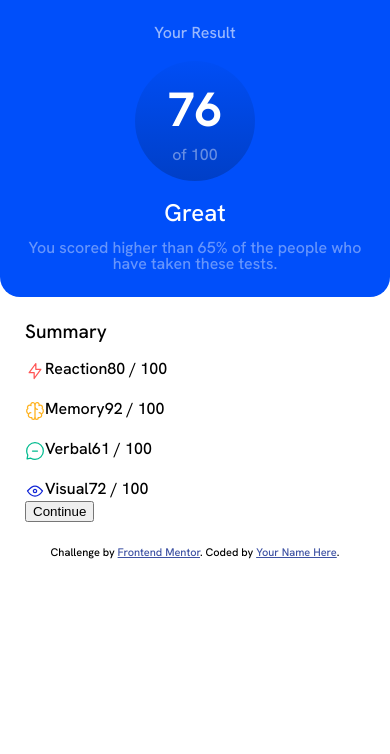
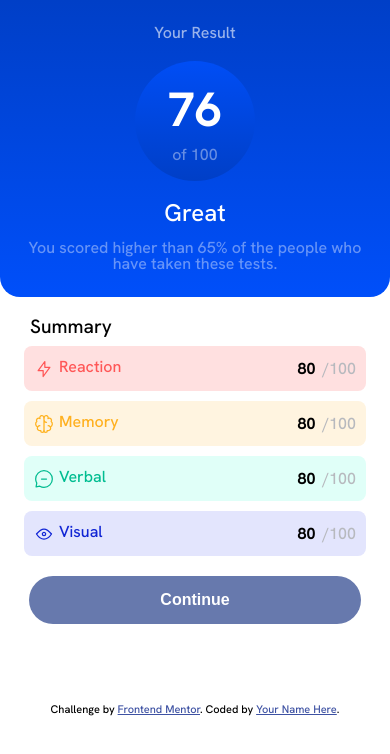
Before and after one commit to iago-monteirog/results-summary-FrontendMentor-Challenge, a plain HTML site: page index.html in a window 390 px wide. Drawn offline with nearby package versions, Linux system fonts and the light colour scheme.

Commit message:
feat: concluded mobile first design

```diff
--- a/index.html
+++ b/index.html
@@ -1,26 +1,38 @@
 <!DOCTYPE html>
 <html lang="en">
+
 <head>
   <meta charset="UTF-8">
-  <meta name="viewport" content="width=device-width, initial-scale=1.0"> <!-- displays site properly based on user's device -->
+  <meta name="viewport" content="width=device-width, initial-scale=1.0">
+  <!-- displays site properly based on user's device -->
 
   <link rel="icon" type="image/png" sizes="32x32" href="./assets/images/favicon-32x32.png">
-  <link rel="stylesheet" href="https://cdnjs.cloudflare.com/ajax/libs/meyer-reset/2.0/reset.css" integrity="sha512-IJEbgDEF7OeKJRa0MY2PApnyJHRIsgzCveek4ec8VWQ+7KG3ZSKVNYa5xP/Gh0hVP0Mwb+gBsk+GwR3JQGhQNg==" crossorigin="anonymous" referrerpolicy="no-referrer" />
+  <link rel="stylesheet" href="https://cdnjs.cloudflare.com/ajax/libs/meyer-reset/2.0/reset.css"
+    integrity="sha512-IJEbgDEF7OeKJRa0MY2PApnyJHRIsgzCveek4ec8VWQ+7KG3ZSKVNYa5xP/Gh0hVP0Mwb+gBsk+GwR3JQGhQNg=="
+    crossorigin="anonymous" referrerpolicy="no-referrer" />
   <link rel="stylesheet" href="./style.css">
   <title>Frontend Mentor | Results summary component</title>
 
   <!-- Feel free to remove these styles or customise in your own stylesheet 👍 -->
   <style>
-    .attribution { font-size: 11px; text-align: center; }
-    .attribution a { color: hsl(228, 45%, 44%); }
+    .attribution {
+      font-size: 11px;
+      text-align: center;
+    }
+
+    .attribution a {
+      color: hsl(228, 45%, 44%);
+    }
   </style>
 </head>
+
 <body>
 
   <header>
     <h3 class="your__result">Your Result</h3>
     <div class="score">
-        <span class="score-number">76</span> <p>of 100</p>
+      <span class="score-number">76</span>
+      <p>of 100</p>
     </div>
     <div class="message">
       <h2>Great</h2>
@@ -30,25 +42,45 @@
 
   <main>
     <h2>Summary</h2>
-      <div class="result__card">
+    <div class="result__card reaction">
+      <div class="category">
         <img src="./assets/images/icon-reaction.svg" alt="Reaction icon">
         <span>Reaction</span>
-        <span>80 / 100</span>
       </div>
-    <div class="result__card">
-      <img src="./assets/images/icon-memory.svg" alt="Memory Icon">
+      <div class="score__category">
+        <span>80</span>
+        <p>/100</p>
+      </div>
+    </div>
+    <div class="result__card memory">
+      <div class="category">
+        <img src="./assets/images/icon-memory.svg" alt="Memory icon">
         <span>Memory</span>
-      <span>92 / 100</span>
       </div>
-    <div class="result__card">
-      <img src="./assets/images/icon-verbal.svg" alt="Verbal Icon">
+      <div class="score__category">
+        <span>80</span>
+        <p>/100</p>
+      </div>
+    </div>
+    <div class="result__card verbal">
+      <div class="category">
+        <img src="./assets/images/icon-verbal.svg" alt="Verbal icon">
         <span>Verbal</span>
-      <span>61 / 100</span>
       </div>
-    <div class="result__card">
-      <img src="./assets/images/icon-visual.svg" alt="Visual Icon">
+      <div class="score__category">
+        <span>80</span>
+        <p>/100</p>
+      </div>
+    </div>
+    <div class="result__card visual">
+      <div class="category">
+        <img src="./assets/images/icon-visual.svg" alt="Visual icon">
         <span>Visual</span>
-      <span>72 / 100</span>
+      </div>
+      <div class="score__category">
+        <span>80</span>
+        <p>/100</p>
+      </div>
     </div>
     <div class="btn">
       <button>Continue</button>
@@ -63,4 +95,5 @@
   </footer>
 
 </body>
+
 </html>
--- a/style.css
+++ b/style.css
@@ -9,7 +9,7 @@ header {
     flex-direction: column;
     justify-content: center;
     align-items: center;
-    background-color: hsl(221, 100%, 49%);
+    background: linear-gradient(to top, hsl(221, 100%, 49%), hsl(221, 100%, 39%));
     color: hsl(0, 0%, 100%);
     border-bottom-left-radius: 20px;
     border-bottom-right-radius: 20px;
@@ -31,7 +31,7 @@ header h3 {
     border-radius: 50%;
     background: linear-gradient(to top, hsl(221, 100%, 39%), hsl(221, 100%, 48%));
 
-  }
+}
 
 .score p {
     color: rgba(255, 255, 255, 0.40);
@@ -67,19 +67,126 @@ header h3 {
     font-weight: 500;
 }
 
-main {
-    display: flex;
-    flex-direction: column;
-    align-items: flex-start;
-    margin: 25px;
-}
-
 main h2 {
+    margin-top: 20px;
+    margin-left: 30px;
+    align-items: center;
+    text-align: start;
     font-size: 1.2rem;
 }
 
 .result__card {
     display: flex;
+    margin: 10px 24px;
+    justify-content: space-between;
+    align-items: center;
+    border: 1px solid none;
+    border-radius: 8px;
+    height: 35px;
+    padding: 5px 10px;
+}
+
+.reaction {
+    background-color: hsl(0, 100%, 94%);
+}
+
+.memory {
+    background-color: hsl(39, 100%, 94%);
+}
+
+.verbal {
+    background-color: hsl(166, 100%, 94%);
+}
+
+.visual {
+    background-color: hsl(234, 85%, 94%);
+}
+
+.category {
+    display: flex;
+    gap: 5px;
+}
+
+.reaction .category span {
+    color: hsl(0, 100%, 67%)
+}
+
+.memory .category span {
+    color: hsl(39, 100%, 56%);
+}
+
+.verbal .category span {
+    color: hsl(166, 100%, 37%)
+}
+
+.visual .category span {
+    color: hsl(234, 85%, 45%)
+}
+
+.score__category {
+    display: flex;
+    font-weight: 700;
+    gap: 7px;
+}
+
+.score__category p {
+    color: hsl(224, 5%, 73%);
+    font-weight: 500;
+    font-size: 1rem;
+}
+
+.btn {
+    display: flex;
+    align-items: center;
+    justify-content: center;
     margin-top: 20px;
-    justify-content: space-between;
 }
+
+.btn button {
+    background-color: hsl(224, 30%, 54%);
+    border: none;
+    color: hsl(0, 100%, 100%);
+    font-weight: 700;
+    padding: 15px 32px;
+    text-align: center;
+    text-decoration: none;
+    display: inline-block;
+    font-size: 16px;
+    border-radius: 30px;
+    width: 85%;
+    cursor: pointer;
+    transition-duration: 0.4s;
+}
+
+.btn button:hover {
+    background-color: hsl(224, 30%, 44%);
+}
+
+footer {
+    margin-top: 80px;
+}
+
+@media (min-width: 1300px) {
+    body {
+        display: flex;
+        flex-direction: row;
+        align-items: center;
+        justify-content: center;
+        height: 100%;
+        margin: 0;
+        padding: 0;
+      }
+
+      main {
+        min-height: 100%;
+        width: 60%;
+        border: 1px solid;
+        border-radius: 10px;
+      }
+
+      header {
+        height: 100%;
+        border: 1px solid;
+        border-radius: 10px;
+      }
+}
```
Lines whose indentation alone changed are shown as unchanged.
